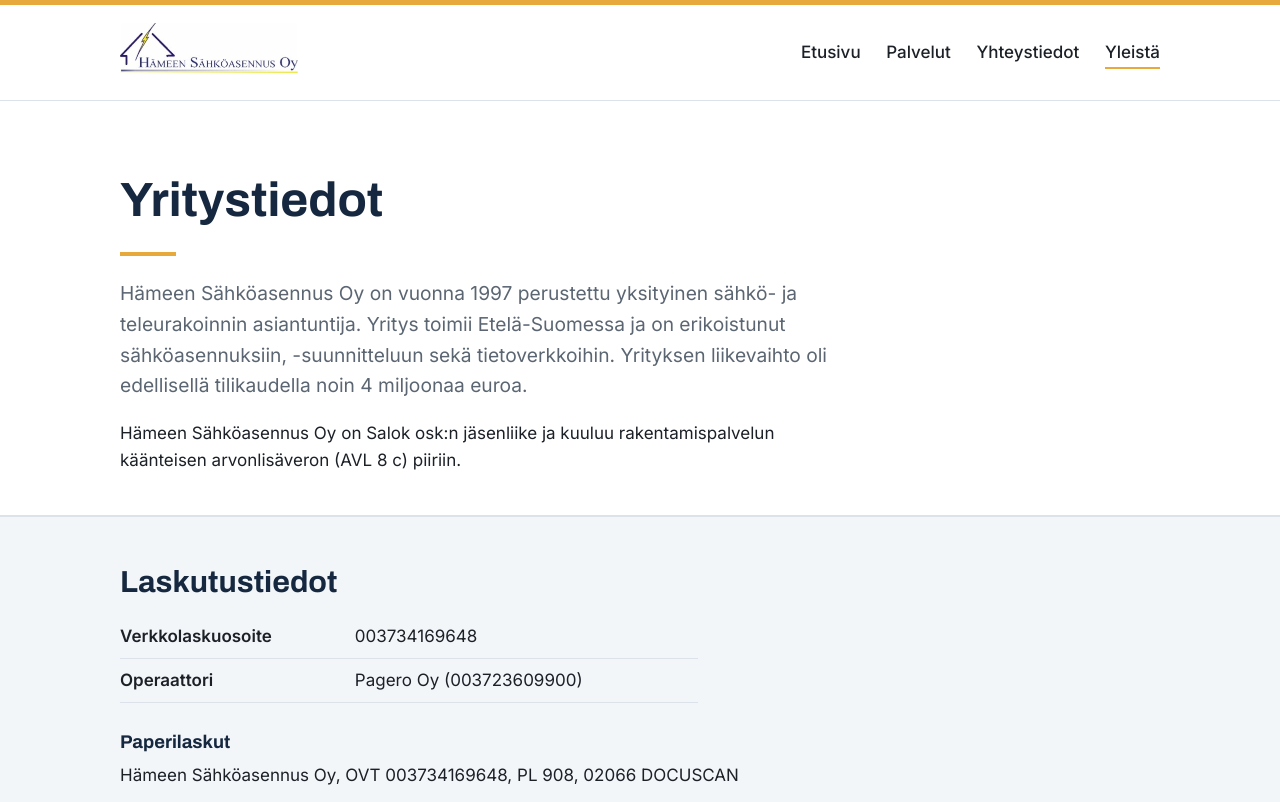
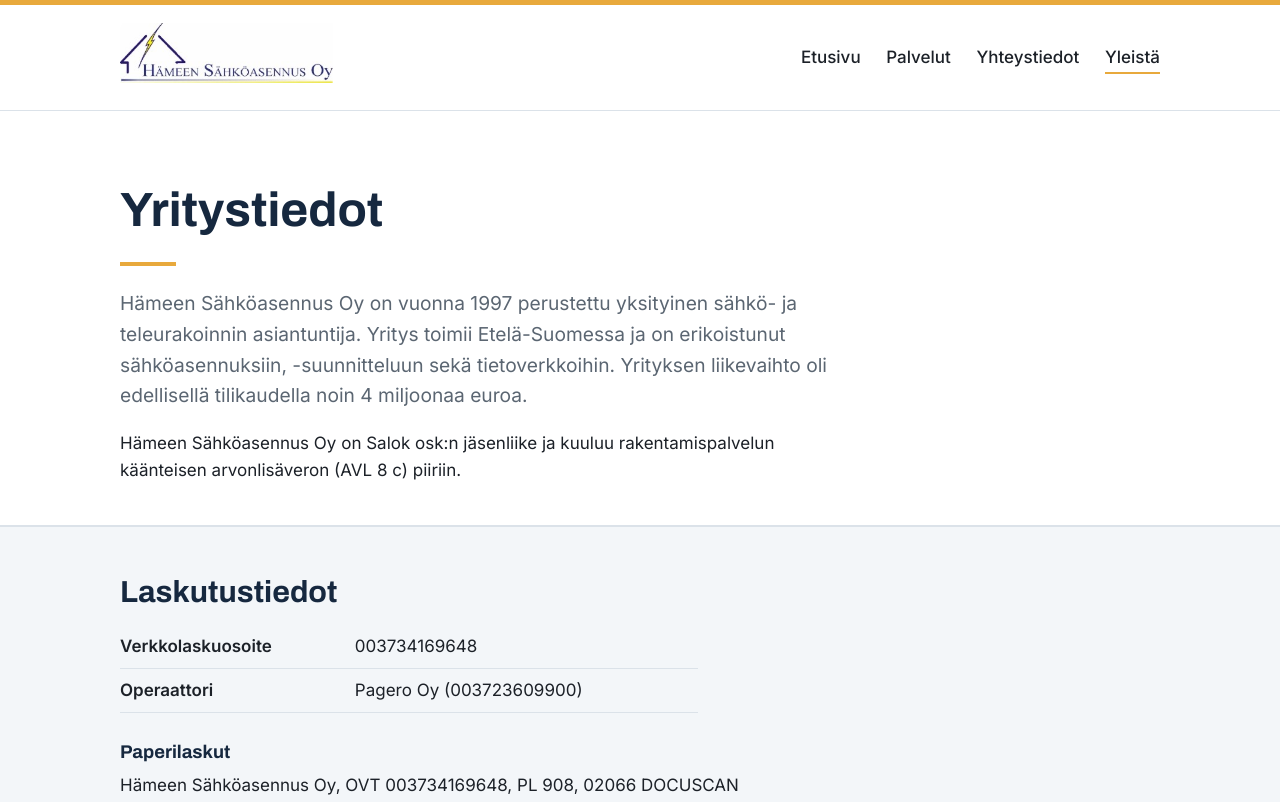
Before and after one commit to Fffrabbit/hsasennus-fi, a plain HTML site: page yleista.html in a window 1280 px wide. Shown: the top 802 px of the page. Drawn offline with Linux system fonts and the light colour scheme.

Commit message:
Update logo height in header
Increased logo height from 50 to 60 pixels.

```diff
--- a/yleista.html
+++ b/yleista.html
@@ -13,7 +13,7 @@
 <div class="accent-bar"></div>
 <header class="site">
   <div class="site-header-inner">
-    <a class="wordmark" href="index.html"><img src="assets/img/hs-asennus-logo.jpg" height="50" alt="Hämeen Sähköasennus Oy"></a>
+    <a class="wordmark" href="index.html"><img src="assets/img/hs-asennus-logo.jpg" height="60" alt="Hämeen Sähköasennus Oy"></a>
     <nav class="site-nav" aria-label="Päävalikko">
       <ul>
         <li><a href="index.html">Etusivu</a></li>
```
